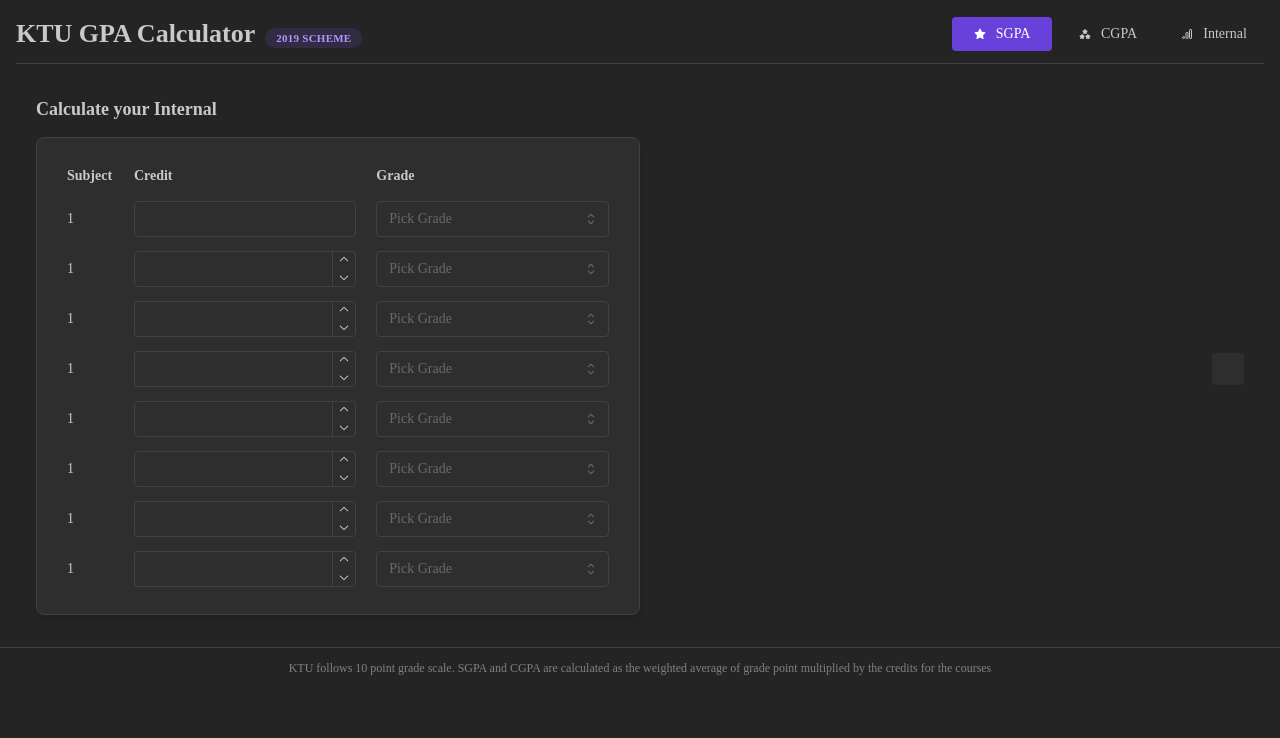
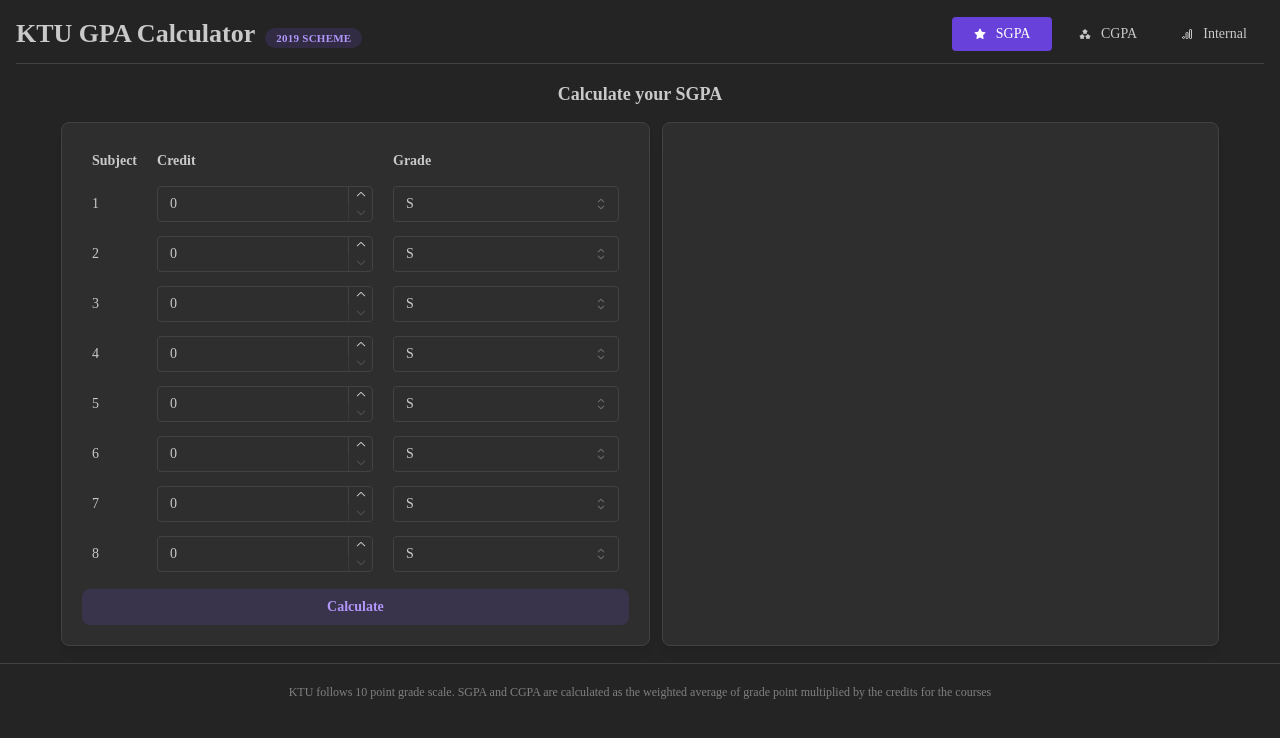
Before and after one commit to muhdfarseen/KTU-GPA-Calc, a React (Vite) app: page / in a window 1280 px wide. Shown: the top 738 px of the page. Built offline with nearby package versions, Linux system fonts and the light colour scheme.

Commit message:
feat: sgpa page

```diff
--- /dev/null
+++ b/src/Pages/Gpa.css
@@ -0,0 +1,3 @@
+.cardtable{
+    min-width: 45%;
+}
--- a/src/Pages/Gpa.jsx
+++ b/src/Pages/Gpa.jsx
@@ -1,20 +1,86 @@
-import React from 'react'
+import React, { useState } from 'react';
 import
-{   Tabs, rem, Group, Title, Text, Flex, Badge, Avatar, Divider,
+{   Tabs, rem, Group, Title, Text, Flex, Badge, Avatar, Divider, Button,
     ActionIcon, useMantineColorScheme, useComputedColorScheme, Paper, Card, Table, Select,NumberInput
 }from '@mantine/core';
+import { Sparkline } from '@mantine/charts';
+
+import './Gpa.css'
 
 
 function Gpa() {
+
+    const [sgpa, setSgpa] = useState(null);
+    const [subjects, setSubjects] = useState(Array.from({ length: 8 }, () => ({ credit: 0, grade: 'S' })));
+
+    const calculateGpaPoints = (grade) => {
+      switch (grade) {
+        case 'S':
+          return 10;
+        case 'A+':
+          return 9.0;
+        case 'A':
+          return 8.5;
+        case 'B+':
+          return 8.0;
+        case 'B':
+          return 7.5;
+        case 'C+':
+          return 7.0;
+        case 'C':
+          return 6.5;
+        case 'D':
+          return 6.0;
+        case 'P':
+          return 5.5;
+        case 'F':
+          return 0;
+        default:
+          return 0;
+      }
+    };
+
+    const handleCreditChange = (index, value) => {
+      const updatedSubjects = [...subjects];
+      updatedSubjects[index].credit = value;
+      setSubjects(updatedSubjects);
+    };
+
+    const handleGradeChange = (index, value) => {
+      const updatedSubjects = [...subjects];
+      updatedSubjects[index].grade = value;
+      setSubjects(updatedSubjects);
+    };
+
+    const calculatesgpa = () => {
+        const totalSubjects = subjects.length;
+        const totalCreditPoints = subjects.reduce((total, subject) => total + subject.credit, 0);
+
+        // Check if all credits are zero
+        if (totalCreditPoints === 0) {
+          setSgpa('0.00');
+          return;
+        }
+
+        const totalGpaPoints = subjects.reduce(
+          (total, subject) => total + subject.credit * calculateGpaPoints(subject.grade),
+          0
+        );
+
+        const sgpa = totalGpaPoints / totalCreditPoints;
+        setSgpa(sgpa.toFixed(2));
+      };
+
+    const sparklineData = subjects.map((subject) => calculateGpaPoints(subject.grade));
+
     return (
         <div>
-
-        <Paper p={20}>
-            <Title order={4} className='Title'>
-                Calculate your Internal
+          <Paper p={5}>
+            <Title order={4} ta="center" className='Title'>
+              Calculate your SGPA
             </Title>
 
-            <Group justify='space-between'>
+            <Flex wrap="wrap" gap="sm" justify="center" align="stretch">
 
               <Card shadow="sm" padding="lg" radius="md" withBorder mt={15} className='cardtable'>
                 <Table withRowBorders={false}>
@@ -25,61 +91,51 @@
                       <Table.Th>Grade</Table.Th>
                     </Table.Tr>
                   </Table.Thead>
-                    <Table.Tr>
-                        <Table.Td>1</Table.Td>
-                        <Table.Td ><NumberInput hideControls min={0} max={10} /></Table.Td>
-                        <Table.Td><Select placeholder="Pick Grade" data={['S', 'A+', 'A', 'B+','B', 'C+', 'C', 'D','P', 'F']}/></Table.Td>
+                  {subjects.map((subject, index) => (
+                    <Table.Tr key={index}>
+                      <Table.Td>{index + 1}</Table.Td>
+                      <Table.Td>
+                        <NumberInput min={0} max={10} value={subject.credit} onChange={(value) => handleCreditChange(index, value)} />
+                      </Table.Td>
+                      <Table.Td>
+                        <Select
+                          placeholder="Pick Grade"
+                          data={['S', 'A+', 'A', 'B+', 'B', 'C+', 'C', 'D', 'P', 'F']}
+                          value={subject.grade}
+                          onChange={(value) => handleGradeChange(index, value)}
+                        />
+                      </Table.Td>
                     </Table.Tr>
-                    <Table.Tr>
-                        <Table.Td>1</Table.Td>
-                        <Table.Td ><NumberInput min={0} max={10} /></Table.Td>
-                        <Table.Td><Select placeholder="Pick Grade" data={['S', 'A+', 'A', 'B+','B', 'C+', 'C', 'D','P', 'F']}/></Table.Td>
-                    </Table.Tr>
-                    <Table.Tr>
-                        <Table.Td>1</Table.Td>
-                        <Table.Td ><NumberInput min={0} max={10} /></Table.Td>
-                        <Table.Td><Select placeholder="Pick Grade" data={['S', 'A+', 'A', 'B+','B', 'C+', 'C', 'D','P', 'F']}/></Table.Td>
-                    </Table.Tr>
-                    <Table.Tr>
-                        <Table.Td>1</Table.Td>
-                        <Table.Td ><NumberInput min={0} max={10} /></Table.Td>
-                        <Table.Td><Select placeholder="Pick Grade" data={['S', 'A+', 'A', 'B+','B', 'C+', 'C', 'D','P', 'F']}/></Table.Td>
-                    </Table.Tr>
-                    <Table.Tr>
-                        <Table.Td>1</Table.Td>
-                        <Table.Td ><NumberInput min={0} max={10} /></Table.Td>
-                        <Table.Td><Select placeholder="Pick Grade" data={['S', 'A+', 'A', 'B+','B', 'C+', 'C', 'D','P', 'F']}/></Table.Td>
-                    </Table.Tr>
-                    <Table.Tr>
-                        <Table.Td>1</Table.Td>
-                        <Table.Td ><NumberInput min={0} max={10} /></Table.Td>
-                        <Table.Td><Select placeholder="Pick Grade" data={['S', 'A+', 'A', 'B+','B', 'C+', 'C', 'D','P', 'F']}/></Table.Td>
-                    </Table.Tr>
-                    <Table.Tr>
-                        <Table.Td>1</Table.Td>
-                        <Table.Td ><NumberInput min={0} max={10} /></Table.Td>
-                        <Table.Td><Select placeholder="Pick Grade" data={['S', 'A+', 'A', 'B+','B', 'C+', 'C', 'D','P', 'F']}/></Table.Td>
-                    </Table.Tr>
-                    <Table.Tr>
-                        <Table.Td>1</Table.Td>
-                        <Table.Td ><NumberInput min={0} max={10} /></Table.Td>
-                        <Table.Td><Select placeholder="Pick Grade" data={['S', 'A+', 'A', 'B+','B', 'C+', 'C', 'D','P', 'F']}/></Table.Td>
-                    </Table.Tr>
-
-
-
+                  ))}
                 </Table>
+                <Button mt={10} radius="md" variant="light" color="violet" onClick={calculatesgpa}>
+                  Calculate
+                </Button>
               </Card>
 
-            <Card>
+              <Card shadow="sm" padding="lg" radius="md" withBorder mt={15} className='cardtable'>
+                {sgpa !== null && (
+                  <>
+                    <Text fw={700} size="sm">Your SGPA : </Text>
+                    <Text fw={500} variant="gradient" gradient={{ from: 'violet', to: 'grape', deg: 90 }} style={{ fontSize: '120px' }}>
+                      {sgpa}
+                    </Text>
+                    <Sparkline
+                      h={200}
+                      data={sparklineData}
+                      curveType="natural"
+                      color="violet"
+                      fillOpacity={0.6}
+                      strokeWidth={2}
+                    />
+                  </>
+                )}
+              </Card>
 
-            </Card>
-            </Group>
-
+            </Flex>
           </Paper>
-
         </div>
-  )
+      );
     }
 
-export default Gpa
+    export default Gpa;
--- a/src/Pages/Home.css
+++ b/src/Pages/Home.css
@@ -5,7 +5,3 @@
     -webkit-background-clip: text;
     -webkit-text-fill-color: transparent;
 }
-
-.cardtable{
-    width: 50%;
-}
--- a/src/Pages/Home.jsx
+++ b/src/Pages/Home.jsx
@@ -61,9 +61,9 @@
             </Tabs>
 
 
-            <Divider my="sm" />
+            <Divider my="sm" mb={0} />
             <Group justify='center'>
-                <Text ta="center" size="xs" color='grey'>
+                <Text ta="center" size="xs" color='grey' mb={10} p={20}>
                     KTU follows 10 point grade scale.
                     SGPA and CGPA are calculated as the
                     weighted average of grade point multiplied
--- a/src/main.jsx
+++ b/src/main.jsx
@@ -2,6 +2,7 @@
 import ReactDOM from 'react-dom/client'
 import App from './App.jsx'
 import '@mantine/core/styles.css';
+import '@mantine/charts/styles.css';
 import { MantineProvider } from '@mantine/core';
 
 
```
Also changed, not shown: 1 other file (tests, documents, lock files or other folders). Lines whose indentation alone changed are shown as unchanged.
